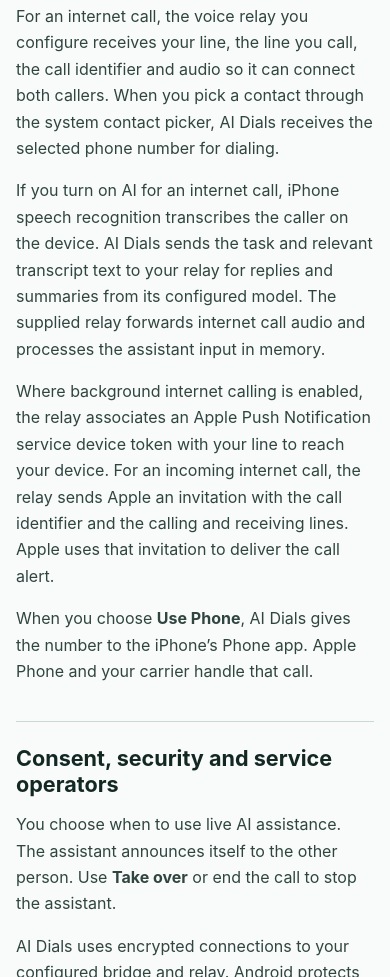
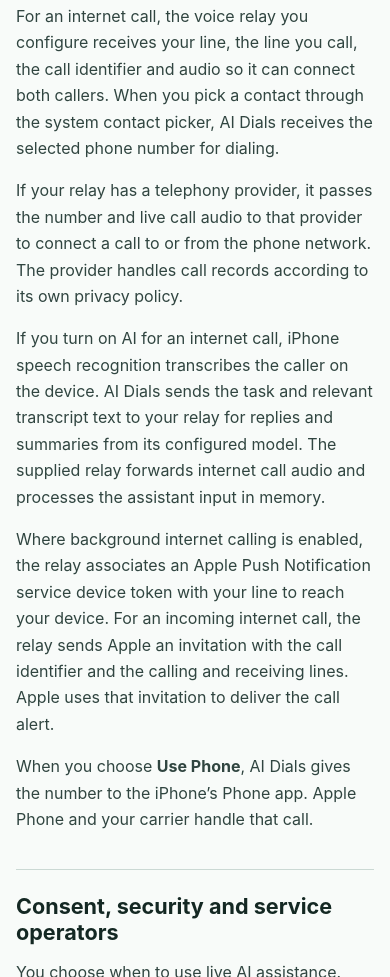
Before and after one commit to fainir/aidials-support, a plain HTML site: page privacy.html in a window 390 px wide. Shown: the part 1480-2457 px from the top of the page. Drawn offline with Linux system fonts and the light colour scheme.

Commit message:
Document iPhone calls through a telephony provider

```diff
--- a/privacy.html
+++ b/privacy.html
@@ -35,6 +35,7 @@
     <section aria-labelledby="iphone">
       <h2 id="iphone">iPhone internet and cellular calls</h2>
       <p>For an internet call, the voice relay you configure receives your line, the line you call, the call identifier and audio so it can connect both callers. When you pick a contact through the system contact picker, AI Dials receives the selected phone number for dialing.</p>
+      <p>If your relay has a telephony provider, it passes the number and live call audio to that provider to connect a call to or from the phone network. The provider handles call records according to its own privacy policy.</p>
       <p>If you turn on AI for an internet call, iPhone speech recognition transcribes the caller on the device. AI Dials sends the task and relevant transcript text to your relay for replies and summaries from its configured model. The supplied relay forwards internet call audio and processes the assistant input in memory.</p>
       <p>Where background internet calling is enabled, the relay associates an Apple Push Notification service device token with your line to reach your device. For an incoming internet call, the relay sends Apple an invitation with the call identifier and the calling and receiving lines. Apple uses that invitation to deliver the call alert.</p>
       <p>When you choose <strong>Use Phone</strong>, AI Dials gives the number to the iPhone’s Phone app. Apple Phone and your carrier handle that call.</p>
```
Also changed, not shown: index.html (+1 -0 lines).
